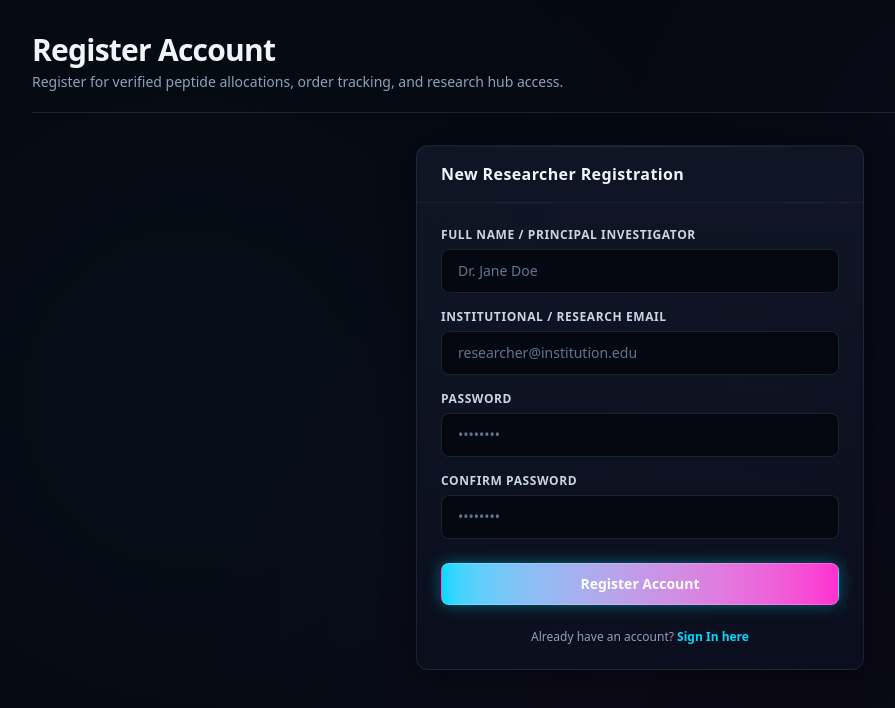
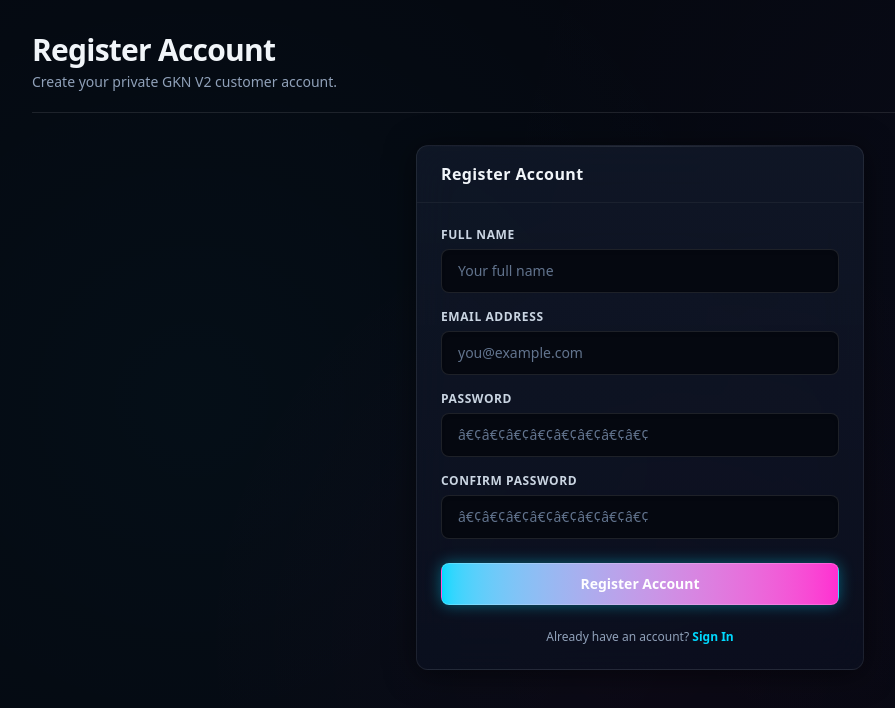
Before and after one commit to gulatkanogkn2-sudo/Gulat-Ka-No, a React (Vite) app: page /register in a window 1280 px wide. Shown: the top 708 px of the page, without its empty margins (0-895 px from the left). Built offline with nearby package versions, Linux system fonts and the light colour scheme; no server answers; the database is empty.

Commit message:
fix: private store auth and production UX repairs

```diff
--- a/src/pages/customer/RegisterPage.tsx
+++ b/src/pages/customer/RegisterPage.tsx
@@ -67,10 +67,10 @@ export const RegisterPage: React.FC = () => {
   return (
     <PageContainer
       title="Register Account"
-      description="Register for verified peptide allocations, order tracking, and research hub access."
+      description="Create your private GKN V2 customer account."
     >
       <div className="max-w-md mx-auto">
-        <Card title="New Researcher Registration" variant="glass">
+        <Card title="Register Account" variant="glass">
           {success ? (
             <div className="text-center space-y-4 py-4">
               <div className="w-12 h-12 rounded-full bg-emerald-500/20 text-emerald-400 flex items-center justify-center mx-auto mb-4">
@@ -98,17 +98,17 @@ export const RegisterPage: React.FC = () => {
 
               <form onSubmit={handleRegister} className="space-y-4">
                 <Input
-                  label="Full Name / Principal Investigator"
+                  label="Full Name"
                   type="text"
-                  placeholder="Dr. Jane Doe"
+                  placeholder="Your full name"
                   value={fullName}
                   onChange={(e) => setFullName(e.target.value)}
                   required
                 />
                 <Input
-                  label="Institutional / Research Email"
+                  label="Email Address"
                   type="email"
-                  placeholder="researcher@institution.edu"
+                  placeholder="you@example.com"
                   value={email}
                   onChange={(e) => setEmail(e.target.value)}
                   required
@@ -116,7 +116,7 @@ export const RegisterPage: React.FC = () => {
                 <Input
                   label="Password"
                   type="password"
-                  placeholder="••••••••"
+                  placeholder="â€¢â€¢â€¢â€¢â€¢â€¢â€¢â€¢"
                   value={password}
                   onChange={(e) => setPassword(e.target.value)}
                   required
@@ -125,7 +125,7 @@ export const RegisterPage: React.FC = () => {
                 <Input
                   label="Confirm Password"
                   type="password"
-                  placeholder="••••••••"
+                  placeholder="â€¢â€¢â€¢â€¢â€¢â€¢â€¢â€¢"
                   value={confirmPassword}
                   onChange={(e) => setConfirmPassword(e.target.value)}
                   required
@@ -139,7 +139,7 @@ export const RegisterPage: React.FC = () => {
               <div className="mt-6 text-center text-xs text-slate-400">
                 Already have an account?{' '}
                 <Link to="/login" className="text-[#00D9FF] hover:underline font-semibold">
-                  Sign In here
+                  Sign In
                 </Link>
               </div>
             </>
```
